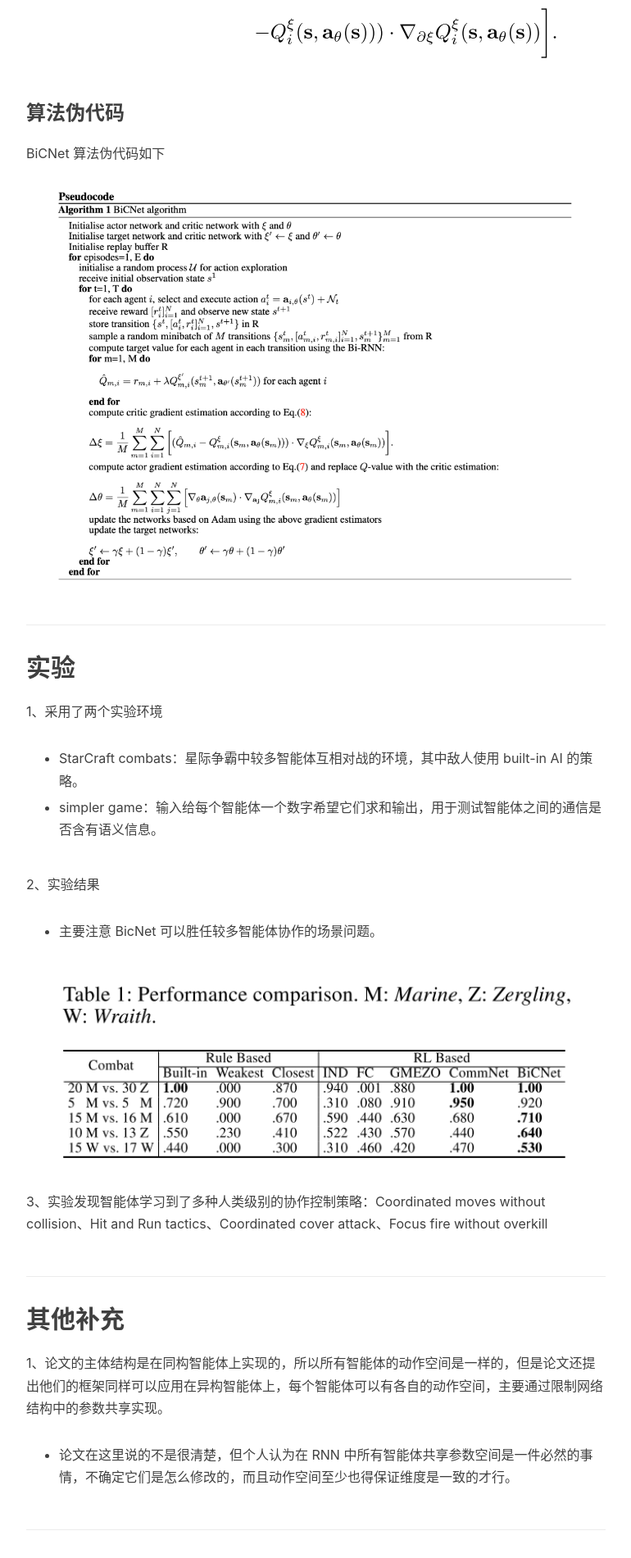
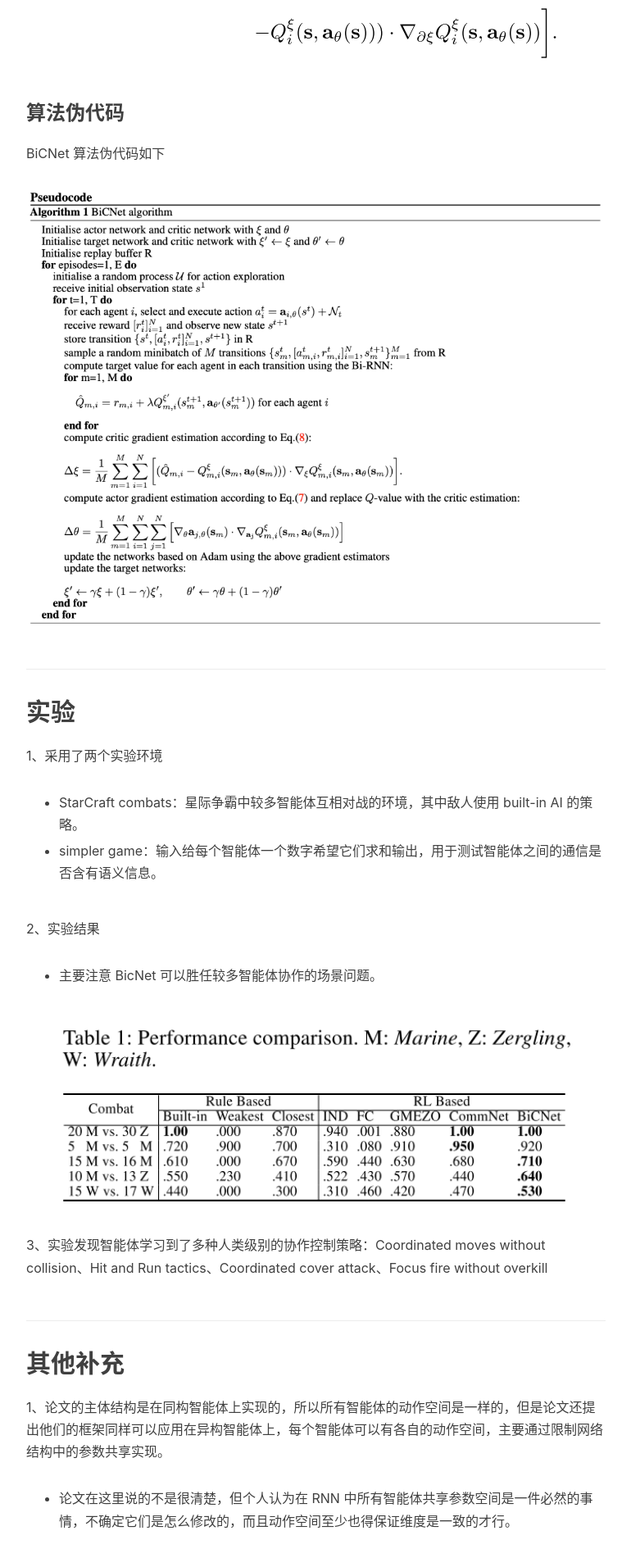
Before and after one commit to liushunyu/blog, a Jekyll site: the page built from _posts/2020-06-06-强化学习论文（4）BiCNet.md, in a window 1280 px wide. Shown: the part 3430-5331 px from the top of the page at 82% size, without its empty margins (233-1003 px from the left). Built offline with Jekyll 4.4.1, drawn with Linux system fonts in a browser that asks for light colours; nearby versions of some CDN libraries; comment, search, counter and statistics services are not loaded.

Commit message:
Update 2020-06-06-强化学习论文（4）BiCNet.md

```diff
--- a/_posts/2020-06-06-强化学习论文（4）BiCNet.md
+++ b/_posts/2020-06-06-强化学习论文（4）BiCNet.md
@@ -89,7 +89,7 @@ BiCNet; actor-critic; off-policy; model-free; continuous communication channel;
 
 BiCNet 算法伪代码如下
 
-<img width="90%" src="/img/in-post/2020-06-06-强化学习论文（4）BiCNet.assets/image-20200606210735759.png"/>
+<img width="100%" src="/img/in-post/2020-06-06-强化学习论文（4）BiCNet.assets/image-20200606210735759.png"/>
 
 
 
```
